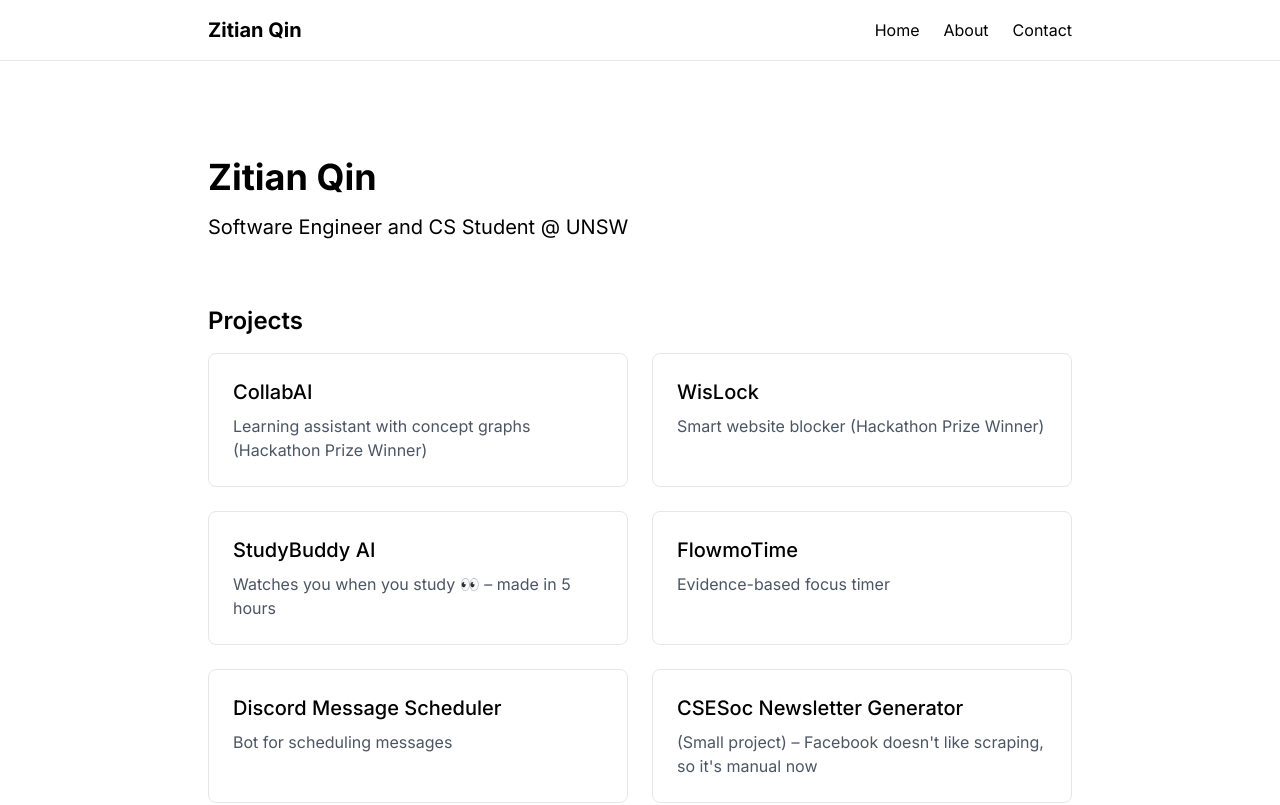
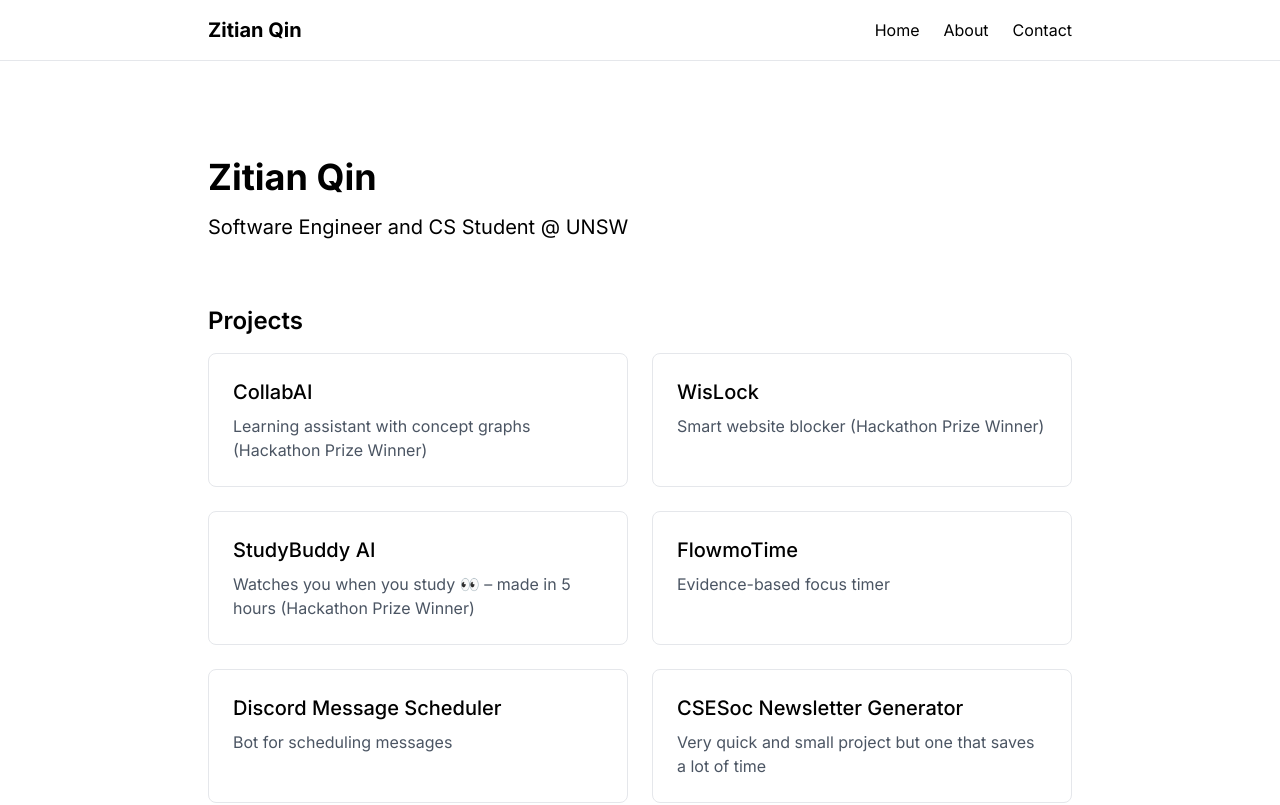
Before and after one commit to zitianqin/zitianqin.github.io, a Next.js app: page / in a window 1280 px wide. Shown: the top 805 px of the page. Built offline with nearby package versions, Linux system fonts and the light colour scheme.

Commit message:
Update page.tsx

```diff
--- a/src/app/page.tsx
+++ b/src/app/page.tsx
@@ -23,7 +23,7 @@ export default function Home() {
           />
           <ProjectCard
             title="StudyBuddy AI"
-            description="Watches you when you study 👀 – made in 5 hours"
+            description="Watches you when you study 👀 – made in 5 hours (Hackathon Prize Winner)"
             link="https://www.linkedin.com/posts/chris-yoo_hack-sleep-hack-repeat-just-36-hours-ugcPost-7271117053770493953-xmuk?utm_source=share&utm_medium=member_desktop&rcm=ACoAAC3GNeUBc1Q8e-1VBIL0G3DYYBb_MrdOy6M"
           />
           <ProjectCard
@@ -38,7 +38,7 @@ export default function Home() {
           />
           <ProjectCard
             title="CSESoc Newsletter Generator"
-            description="(Small project) – Facebook doesn't like scraping, so it's manual now"
+            description="Very quick and small project but one that saves a lot of time"
             link="https://zitianqin.com/csesoc-newsletter-generator/"
           />
         </div>
```
